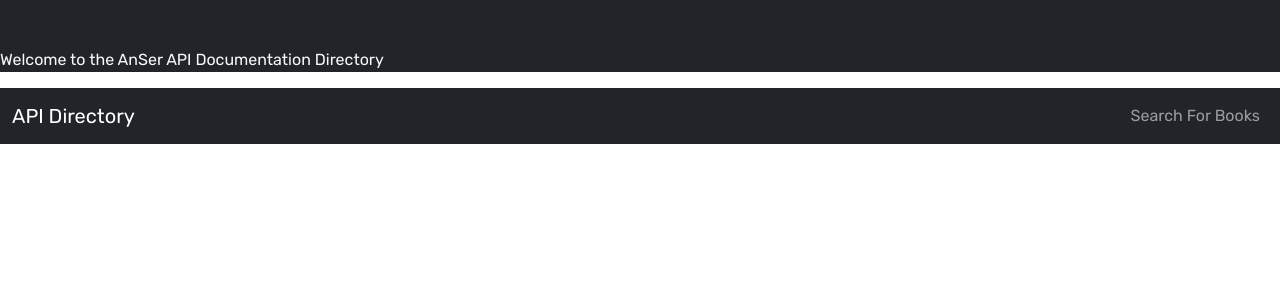
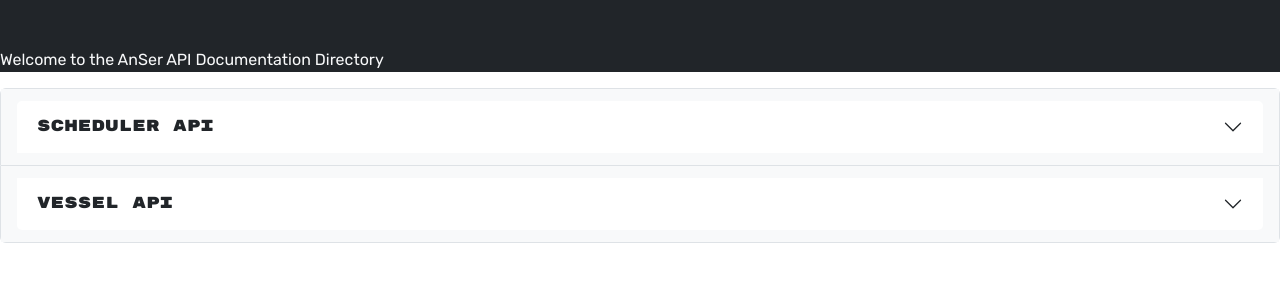
Before and after one commit to AnSer-Programming/AnSerAPIServer, a React (Create React App) app in the folder client/: page / in a window 1280 px wide. Shown: the top 300 px of the page. Built offline with nearby package versions, Linux system fonts and the light colour scheme.

Commit message:
Added a accordion nav bar.

```diff
--- a/client/src/App.js
+++ b/client/src/App.js
@@ -2,17 +2,18 @@
 import { BrowserRouter as Router, Switch, Route } from 'react-router-dom';
 import Index from './pages/Index';
 import Navbar from './components/Navbar';
+import './index.css';
 
 function App() {
   return (
     <Router>
-      <>
+      <div className='App'>
         <Switch>
           <Route exact path='/' component={Index} />
           <Route render={() => <h1 className='display-2'>Wrong page!</h1>} />
         </Switch>
         <Navbar />
-      </>
+      </div>
     </Router>
   );
 }
--- a/client/src/components/Navbar.js
+++ b/client/src/components/Navbar.js
@@ -1,55 +1,53 @@
-import React, { useState } from 'react';
-import { Link } from 'react-router-dom';
-import { Navbar, Nav, Container, Modal, Tab } from 'react-bootstrap';
+import Accordion from 'react-bootstrap/Accordion';
 
-const AppNavbar = () => {
-  // set modal display state
-  const [showModal, setShowModal] = useState(false);
+function BasicExample() {
+  const accordionStyle = {
+    marginBottom: '45px',
 
+  };
+
+  const headerStyle = {
+    backgroundColor: '#f8f9fa',
+    padding: '12px 16px',
+    fontWeight: 'bold',
+    color: '#333',
+    cursor: 'pointer',
+  };
+
+  const bodyStyle = {
+    padding: '16px',
+    backgroundColor: '#333435',
+    color: "white",
+    fontfamily: 'Poppins, sans-serif',
+  };
   return (
-    <>
-      <Navbar bg='dark' variant='dark' expand='lg'>
-        <Container fluid>
-          <Navbar.Brand as={Link} to='/'>
-            API Directory
-          </Navbar.Brand>
-          <Navbar.Toggle aria-controls='navbar' />
-          <Navbar.Collapse id='navbar' className='d-flex flex-row-reverse'>
-            <Nav className='ml-auto d-flex'>
-              <Nav.Link as={Link} to='/'>
-                Search For Books
-              </Nav.Link>
-            </Nav>
-          </Navbar.Collapse>
-        </Container>
-      </Navbar>
-      <Modal
-        size='lg'
-        show={showModal}
-        onHide={() => setShowModal(false)}
-        aria-labelledby='signup-modal'>
-        {/* tab container to do either signup or login component */}
-        <Tab.Container defaultActiveKey='login'>
-          <Modal.Header closeButton>
-            <Modal.Title id='signup-modal'>
-              <Nav variant='pills'>
-                <Nav.Item>
-                  <Nav.Link eventKey='login'>Login</Nav.Link>
-                </Nav.Item>
-                <Nav.Item>
-                  <Nav.Link eventKey='signup'>Sign Up</Nav.Link>
-                </Nav.Item>
-              </Nav>
-            </Modal.Title>
-          </Modal.Header>
-          <Modal.Body>
-          </Modal.Body>
-        </Tab.Container>
-      </Modal>
-    </>
+    <Accordion style={accordionStyle}>
+      <Accordion.Item eventKey="0">
+        <Accordion.Header style={headerStyle}>Scheduler API</Accordion.Header>
+        <Accordion.Body style={bodyStyle}>
+          Lorem ipsum dolor sit amet, consectetur adipiscing elit, sed do
+          eiusmod tempor incididunt ut labore et dolore magna aliqua. Ut enim ad
+          minim veniam, quis nostrud exercitation ullamco laboris nisi ut
+          aliquip ex ea commodo consequat. THis does that Duis aute irure dolor in
+          reprehenderit in voluptate velit esse cillum dolore eu fugiat nulla
+          pariatur. Excepteur sint occaecat cupidatat non proident, sunt in
+          culpa qui officia deserunt mollit anim id est laborum.
+        </Accordion.Body>
+      </Accordion.Item>
+      <Accordion.Item eventKey="1">
+        <Accordion.Header style={headerStyle}>Vessel API</Accordion.Header>
+        <Accordion.Body style={bodyStyle}>
+          Lorem ipsum dolor sit amet, consectetur adipiscing elit, sed do
+          eiusmod tempor incididunt ut labore et dolore magna aliqua. Ut enim ad
+          minim veniam, quis nostrud exercitation ullamco laboris nisi ut
+          aliquip ex ea commodo consequat. Duis aute irure dolor in
+          reprehenderit in voluptate velit esse cillum dolore eu fugiat nulla
+          pariatur. Excepteur sint occaecat cupidatat non proident, sunt in
+          culpa qui officia deserunt mollit anim id est laborum.
+        </Accordion.Body>
+      </Accordion.Item>
+    </Accordion>
   );
-{/* set modal data up */}
-};
+}
 
-
-export default AppNavbar;
+export default BasicExample;
--- a/client/src/index.css
+++ b/client/src/index.css
@@ -1,4 +1,5 @@
 body {
+  background: 'black';
   font-family: 'Rubik', sans-serif;
 }
 
```
Also changed, not shown: client/src/components/Navbar2.js (added, +34 -0 lines), client/src/components/Navbar3.js (added, +55 -0 lines), client/src/pages/Index.js (+6 -6 lines), client/src/assets/img/AnSerLogo-474w.png (added), 1 other file (tests, documents, lock files or other folders).
